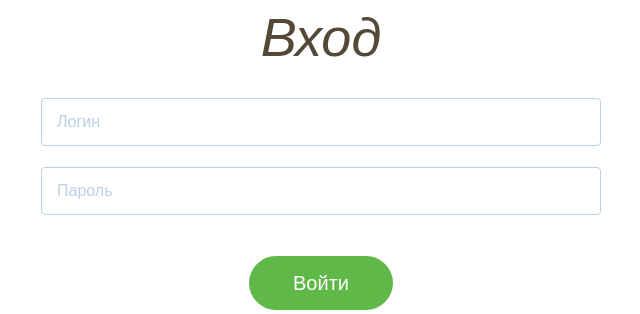
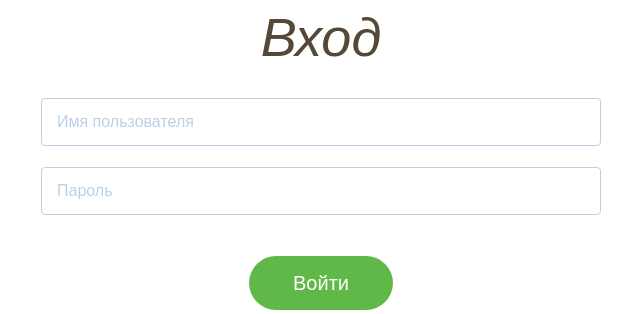
Before and after one commit to InziliaZiganshina/HealthyMeal, a PHP site: page /account.html in a window 1280 px wide. Shown: the part 161-475 px from the top of the page, without its empty margins (319-959 px from the left). Run offline with PHP 8.4, Linux system fonts and the light colour scheme.

Commit message:
made login.php file

```diff
--- a/account.html
+++ b/account.html
@@ -1,3 +1,5 @@
+<?php include('server.php') ?>
+
 <!DOCTYPE html>
 <html lang="ru">
 <head>
@@ -46,17 +48,42 @@
     <div class="container">
         <div class="input-inner">
             <h1 class="tools__title">Вход</h1>
+
+
             <div class="input_emails">
-                <input class="footer__form-input" type="text" placeholder="Логин">
-                <input class="footer__form-input" type="text" placeholder="Пароль">
+
+              <form method="post" action="login.php">
+                <?php include('errors.php'); ?>
+                <div class="input-group">
+                  <input class="footer__form-input" type="text" placeholder="Имя пользователя" name="username" >
+                </div>
+                <div class="input-group">
+
+                  <input class="footer__form-input" type="password" placeholder="Пароль" name="password">
+                </div>
+
             </div>
-            <button class="footer__form-btn" type="submit">Войти</button>
+            <div class="input-group">
+              <button type="submit" class="footer__form-btn" name="login_user">Войти</button>
+            </div>
+
+
+
+
             <div class = "input-registration">
                 <a class ="input-registration-href" href="registration.html">Регистрация</a>
             </div>
+          </form>
         </div>
     </div>
   </section>
+
+
+
+
+
+
+
 
   <footer class="footer">
     <div class="container">
--- a/login.php
+++ b/login.php
@@ -2,7 +2,7 @@
 <!DOCTYPE html>
 <html>
 <head>
-  <title>Registration system PHP and MySQL</title>
+  <title>Healthy Meal</title>
   <link rel="stylesheet" type="text/css" href="style.css">
 </head>
 <body>
@@ -13,11 +13,11 @@
   <form method="post" action="login.php">
   	<?php include('errors.php'); ?>
   	<div class="input-group">
-  		<label>Username</label>
+  		<label>Имя пользователя</label>
   		<input type="text" name="username" >
   	</div>
   	<div class="input-group">
-  		<label>Password</label>
+  		<label>Пароль</label>
   		<input type="password" name="password">
   	</div>
   	<div class="input-group">
```
Also changed, not shown: register.php (+1 -9 lines).
